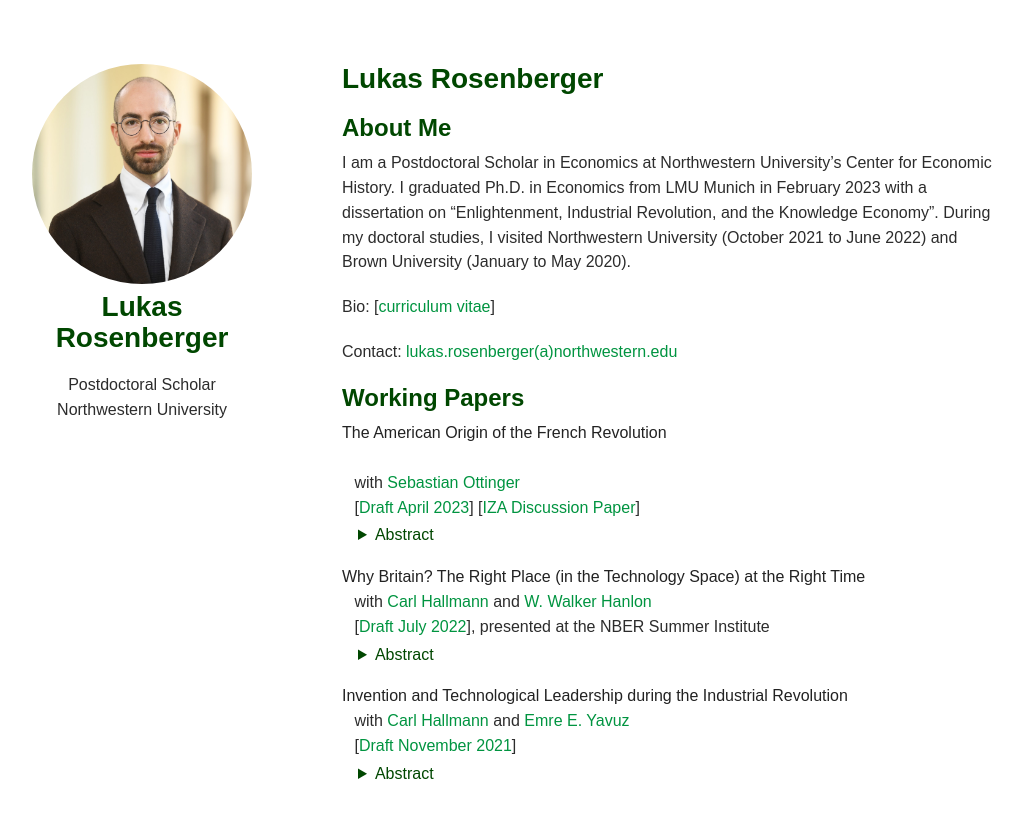
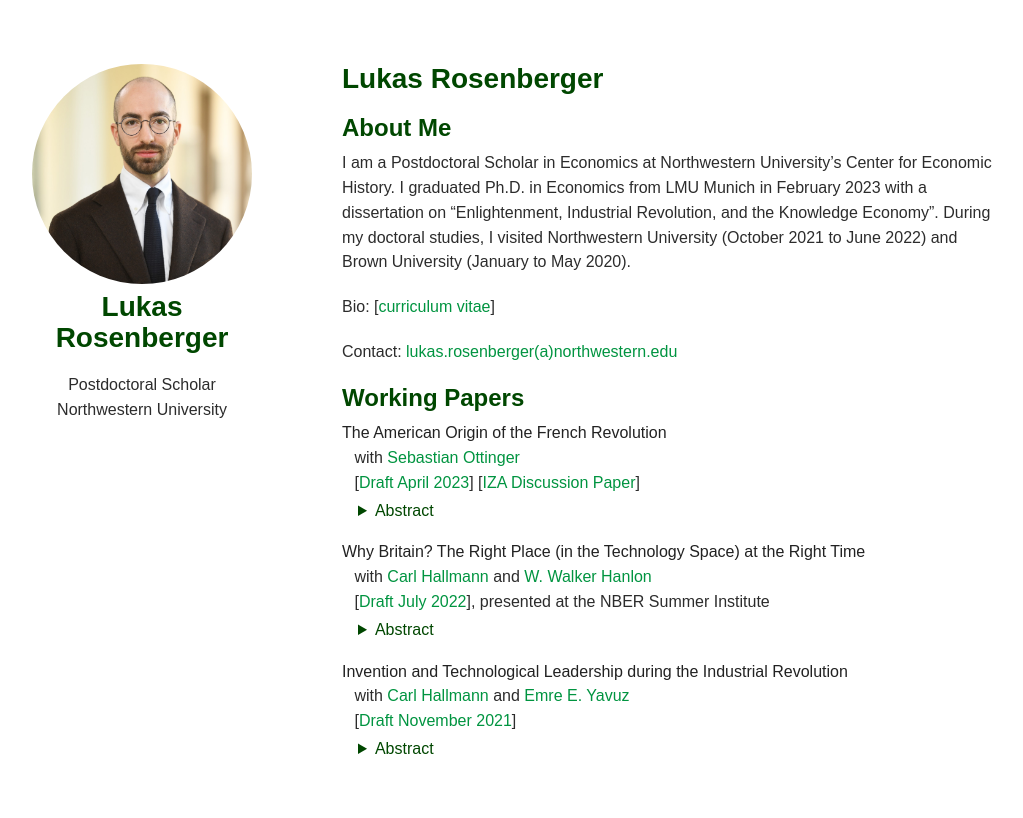
Before and after one commit to lukasrosenberger/lukasrosenberger.github.io, a Jekyll site: the page built from index.md, in a window 1280 px wide. Shown: the top 818 px of the page, without its empty margins (128-1151 px from the left). Built offline with Jekyll 4.4.1, drawn with Linux system fonts in a browser that asks for light colours; nearby versions of some CDN libraries; some web fonts are replaced; a style sheet for code colours, icons or effects is not loaded.

Commit message:
summary color, try 2

```diff
--- a/_sass/minimal-light.scss
+++ b/_sass/minimal-light.scss
@@ -449,7 +449,7 @@ footer {
   font-family: monospace;
 }
 
-details > summary {
+summary {
   cursor: pointer;
   color: #004700;
   margin-left: 1em;
--- a/index.md
+++ b/index.md
@@ -36,7 +34,6 @@ In my dissertation, I tackle the question "Why isn't the whole world developed?"
 ## Working Papers
 
 **The American Origin of the French Revolution**
-  <br>
   &ensp; with [Sebastian Ottinger](https://sites.google.com/view/sebastian-ottinger)
   <br>
   &ensp; [[Draft April 2023](https://lukasrosenberger.github.io/download/American_Origins_of_the_French_Revolution.pdf)] [[IZA Discussion Paper](https://docs.iza.org/dp15974.pdf)]
```
Also changed, not shown: other parts of index.md (+0 -2 lines).
